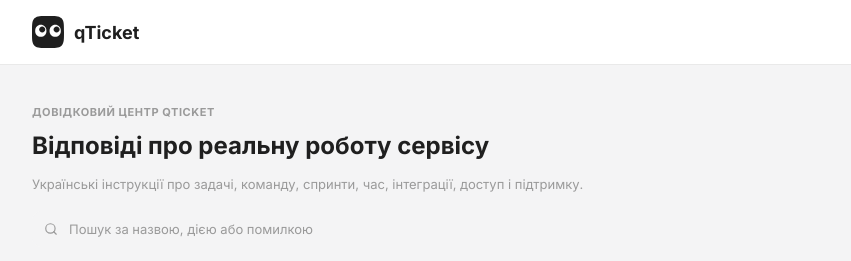
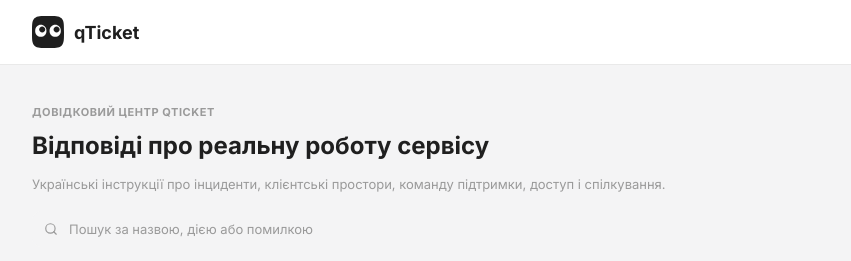
Before and after one commit to ArthurMospan/qTicket, a Next.js app: page /help in a window 1280 px wide. Shown: the top 261 px of the page, without its empty margins (192-1043 px from the left). Built offline with nearby package versions, Linux system fonts and the light colour scheme; no server answers.

Commit message:
Fix qTicket help introduction

```diff
--- a/src/app/(public)/help/HelpExplorer.jsx
+++ b/src/app/(public)/help/HelpExplorer.jsx
@@ -29,7 +29,7 @@ export default function HelpExplorer({ articles, categories, initialCategory = '
         <p className="ui-type-eyebrow text-muted">Довідковий центр qTicket</p>
         <h1 className="ui-type-page-title mt-[8px] text-ink">Відповіді про реальну роботу сервісу</h1>
         <p className="mt-[10px] max-w-[680px] text-[13px] leading-[1.65] text-muted">
-          Українські інструкції про задачі, команду, спринти, час, інтеграції, доступ і підтримку.
+          Українські інструкції про інциденти, клієнтські простори, команду підтримки, доступ і спілкування.
         </p>
       </div>
 
```
Also changed, not shown: 2 other files (tests, documents, lock files or other folders).
